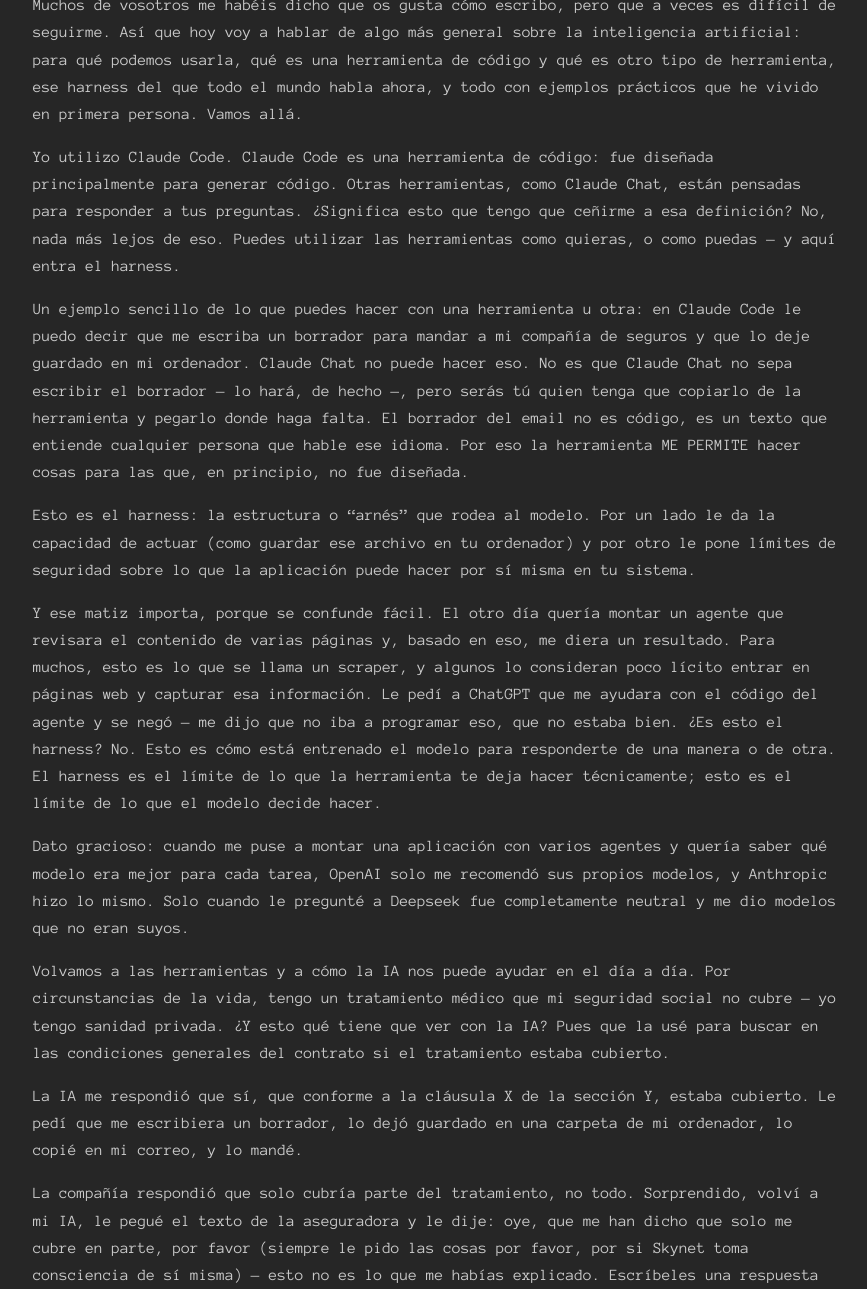
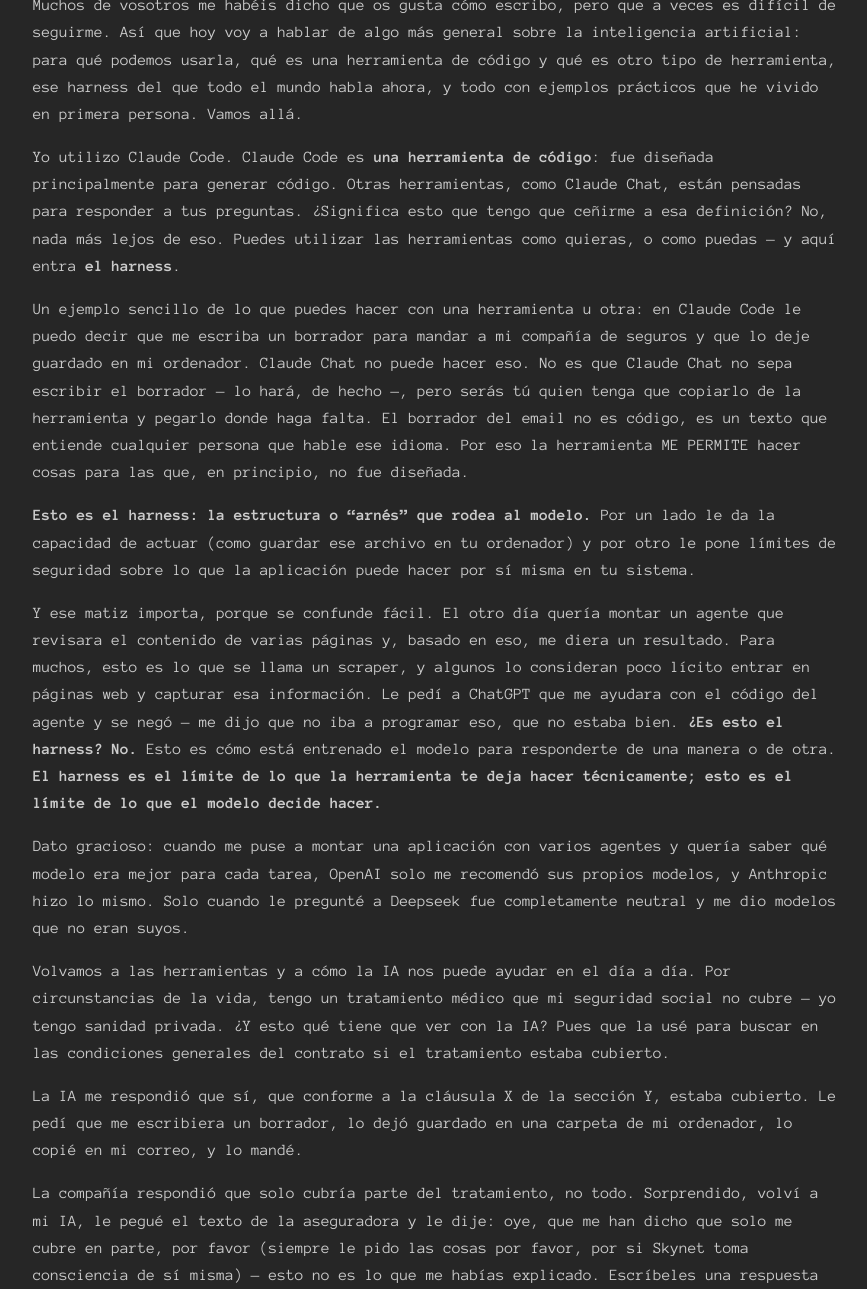
Before and after one commit to damupi/blog, a Jekyll site: the page built from _posts/2026-08-13-herramienta-o-harness.md, in a window 1280 px wide and 1400 px high, scrolled down 523 px, cut to the strip 111-1400 px from the top of the window. Shown: the whole strip, without its empty margins (201-1068 px from the left). Built offline with Jekyll 4.4.1, drawn with Linux system fonts in a browser that asks for light colours.

```diff
--- a/_posts/2026-08-13-herramienta-o-harness.md
+++ b/_posts/2026-08-13-herramienta-o-harness.md
@@ -9,13 +9,13 @@ category: professional
 
 Muchos de vosotros me habéis dicho que os gusta cómo escribo, pero que a veces es difícil de seguirme. Así que hoy voy a hablar de algo más general sobre la inteligencia artificial: para qué podemos usarla, qué es una herramienta de código y qué es otro tipo de herramienta, ese harness del que todo el mundo habla ahora, y todo con ejemplos prácticos que he vivido en primera persona. Vamos allá.
 
-Yo utilizo Claude Code. Claude Code es una herramienta de código: fue diseñada principalmente para generar código. Otras herramientas, como Claude Chat, están pensadas para responder a tus preguntas. ¿Significa esto que tengo que ceñirme a esa definición? No, nada más lejos de eso. Puedes utilizar las herramientas como quieras, o como puedas — y aquí entra el harness.
+Yo utilizo Claude Code. Claude Code es **una herramienta de código**: fue diseñada principalmente para generar código. Otras herramientas, como Claude Chat, están pensadas para responder a tus preguntas. ¿Significa esto que tengo que ceñirme a esa definición? No, nada más lejos de eso. Puedes utilizar las herramientas como quieras, o como puedas — y aquí entra **el harness**.
 
 Un ejemplo sencillo de lo que puedes hacer con una herramienta u otra: en Claude Code le puedo decir que me escriba un borrador para mandar a mi compañía de seguros y que lo deje guardado en mi ordenador. Claude Chat no puede hacer eso. No es que Claude Chat no sepa escribir el borrador — lo hará, de hecho —, pero serás tú quien tenga que copiarlo de la herramienta y pegarlo donde haga falta. El borrador del email no es código, es un texto que entiende cualquier persona que hable ese idioma. Por eso la herramienta ME PERMITE hacer cosas para las que, en principio, no fue diseñada.
 
-Esto es el harness: la estructura o "arnés" que rodea al modelo. Por un lado le da la capacidad de actuar (como guardar ese archivo en tu ordenador) y por otro le pone límites de seguridad sobre lo que la aplicación puede hacer por sí misma en tu sistema.
+**Esto es el harness: la estructura o "arnés" que rodea al modelo.** Por un lado le da la capacidad de actuar (como guardar ese archivo en tu ordenador) y por otro le pone límites de seguridad sobre lo que la aplicación puede hacer por sí misma en tu sistema.
 
-Y ese matiz importa, porque se confunde fácil. El otro día quería montar un agente que revisara el contenido de varias páginas y, basado en eso, me diera un resultado. Para muchos, esto es lo que se llama un scraper, y algunos lo consideran poco lícito entrar en páginas web y capturar esa información. Le pedí a ChatGPT que me ayudara con el código del agente y se negó — me dijo que no iba a programar eso, que no estaba bien. ¿Es esto el harness? No. Esto es cómo está entrenado el modelo para responderte de una manera o de otra. El harness es el límite de lo que la herramienta te deja hacer técnicamente; esto es el límite de lo que el modelo decide hacer.
+Y ese matiz importa, porque se confunde fácil. El otro día quería montar un agente que revisara el contenido de varias páginas y, basado en eso, me diera un resultado. Para muchos, esto es lo que se llama un scraper, y algunos lo consideran poco lícito entrar en páginas web y capturar esa información. Le pedí a ChatGPT que me ayudara con el código del agente y se negó — me dijo que no iba a programar eso, que no estaba bien. **¿Es esto el harness? No.** Esto es cómo está entrenado el modelo para responderte de una manera o de otra. **El harness es el límite de lo que la herramienta te deja hacer técnicamente; esto es el límite de lo que el modelo decide hacer.**
 
 Dato gracioso: cuando me puse a montar una aplicación con varios agentes y quería saber qué modelo era mejor para cada tarea, OpenAI solo me recomendó sus propios modelos, y Anthropic hizo lo mismo. Solo cuando le pregunté a Deepseek fue completamente neutral y me dio modelos que no eran suyos.
 
```
